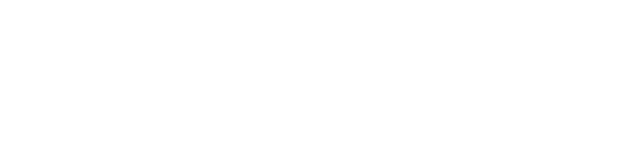
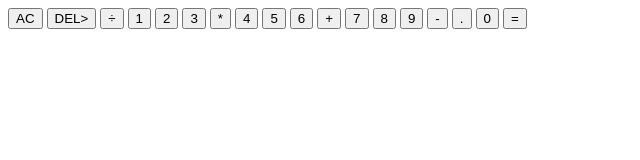
Before and after one commit to AmandaMSkinner/JS-Calculator-Tutorial, a plain HTML site: page index.html in a window 1280 px wide. Shown: the whole page, without its empty margins (0-640 px from the left). Drawn offline with Linux system fonts and the light colour scheme.

Commit message:
Added HTML for Buttons and Screen

```diff
--- a/index.html
+++ b/index.html
@@ -5,8 +5,34 @@
         <meta name="viewport" content="width=device-width,initial-scale=1.0">
         <meta http-equiv="X-UA-Compatible" content = "ie=edge">
         <title>Calculator</title>
+        <link href="styles.css" rel="stylesheet">
+        <script scr="script.js" defer></script>
     </head>
     <body>
+        <div class="calculator-grid">
+            <div class="output">
+                <div class ="previous-operand"></div>
+                <div class ="current-operand"></div>
+            </div>
+            <button class="span-two">AC</button>
+            <button>DEL></button>
+            <button>÷</button>
+            <button>1</button>
+            <button>2</button>
+            <button>3</button>
+            <button>*</button>
+            <button>4</button>
+            <button>5</button>
+            <button>6</button>
+            <button>+</button>
+            <button>7</button>
+            <button>8</button>
+            <button>9</button>
+            <button>-</button>
+            <button>.</button>
+            <button>0</button>
+            <button class="span-two">=</button>
+        </div>
 
     </body>
 </html>
```
